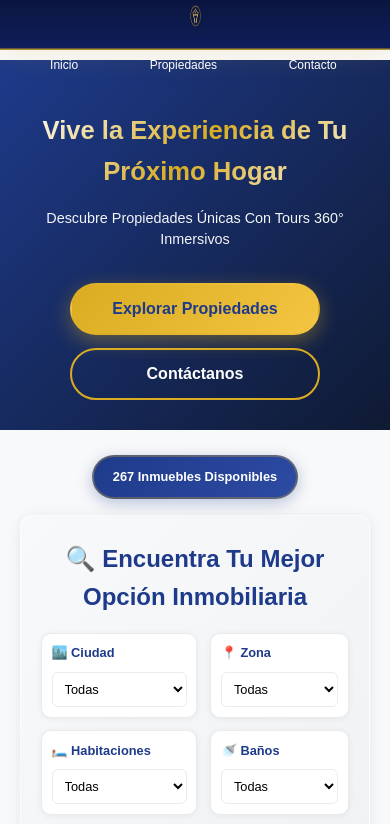
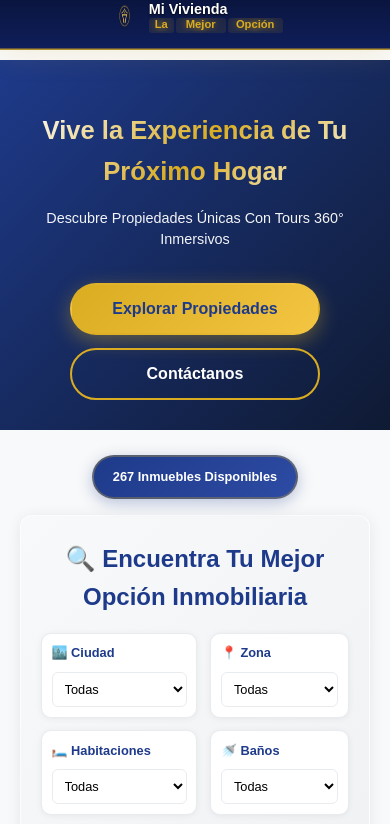
Before and after one commit to jrguspac/portal-inmobiliario-LMO, a plain HTML site: page index.html in a window 390 px wide. Shown: the top 824 px of the page. Drawn offline with Linux system fonts and the light colour scheme.

Commit message:
Intento 2, mejoramiento de la visualización de las letras y el logo

```diff
--- a/css/style.css
+++ b/css/style.css
@@ -41,8 +41,6 @@ body {
 /* LOGO CON EFECTO ACORDEÓN */
 /* ===== LOGO CON GIRO VERTICAL + EFECTO ACORDEÓN ===== */
 
-/* ===== LOGO CON GIRO VERTICAL + EFECTO ACORDEÓN ===== */
-
 .logo {
     display: flex;
     align-items: center;
@@ -73,9 +71,10 @@ body {
 }
 
 .logo-text {
-    display: flex;
+    display: flex !important; /* Forzar visibilidad */
     flex-direction: column;
     line-height: 1.1;
+    visibility: visible !important;
 }
 
 .logo-line-1 {
@@ -83,13 +82,14 @@ body {
     font-weight: bold;
     color: white;
     text-shadow: 0px 1px 2px rgba(0, 0, 0, 0.8);
+    display: block !important;
 }
 
 .logo-line-2 {
     font-size: 0.9rem;
     font-weight: 600;
     height: 20px;
-    display: flex;
+    display: flex !important;
     align-items: center;
 }
 
@@ -504,6 +504,59 @@ body {
 
 /* ===== RESPONSIVE MEJORADO ===== */
 @media (max-width: 768px) {
+    .header .container {
+        padding: 0 15px;
+        justify-content: flex-start; /* Alinear a la izquierda */
+    }
+
+    .logo {
+        gap: 0.6rem;
+        width: auto; /* No ocupar todo el ancho */
+        flex-shrink: 0; /* Evitar que se encoja */
+    }
+
+    .logo-img {
+        height: 40px;
+        max-width: 80px;
+        flex-shrink: 0;
+    }
+
+    .logo-text {
+        display: flex !important;
+        visibility: visible !important;
+        min-width: 120px; /* Ancho mínimo para que se vea */
+    }
+
+    .logo-line-1 {
+        font-size: 0.95rem;
+        white-space: nowrap;
+        display: block !important;
+    }
+
+    .logo-line-2 {
+        font-size: 0.75rem;
+        height: 16px;
+        display: flex !important;
+    }
+
+
+
+    /* Ocultar navegación en móvil para dar espacio */
+    .navigation {
+        display: none;
+    }
+
+    /* Asegurar que el acrónimo sea visible */
+    .acronym {
+        min-width: 60px;
+    }
+
+    .letter {
+        font-size: 0.7rem;
+        padding: 1px 4px;
+        min-width: 15px;
+    }
+
     .filters-grid {
         grid-template-columns: 1fr;
     }
@@ -627,6 +680,34 @@ body {
         font-size: 1.5rem;
     }
 }
+}
+
+    .acronym.expanded .letter:nth-child(1) { min-width: 25px; }
+    .acronym.expanded .letter:nth-child(2) { min-width: 50px; }
+    .acronym.expanded .letter:nth-child(3) { min-width: 55px; }
+
+
+@media (max-width: 480px) {
+    .logo {
+        gap: 0.4rem;
+    }
+
+    .logo-img {
+        height: 35px;
+        max-width: 70px;
+    }
+
+    .logo-text {
+        min-width: 110px;
+    }
+
+    .logo-line-1 {
+        font-size: 0.9rem;
+    }
+
+    .logo-line-2 {
+        font-size: 0.7rem;
+    }
 }
 
 /* ===== ESTILOS PARA PROPIEDADES ===== */
```
Also changed, not shown: index.html (+2 -3 lines).
